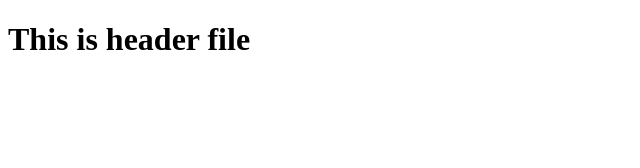
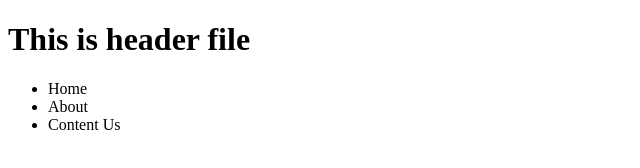
Before and after one commit to HemangFasra/git-pretice, a plain HTML site: page header.html in a window 1280 px wide. Shown: the whole page, without its empty margins (0-640 px from the left). Drawn offline with Linux system fonts and the light colour scheme.

Commit message:
add content in header

```diff
--- a/header.html
+++ b/header.html
@@ -7,5 +7,12 @@
 </head>
 <body>
     <h1>This is header file</h1>
+    <div class="list">
+        <ul>
+            <li>Home</li>
+            <li>About</li>
+            <li>Content Us</li>
+        </ul>
+    </div>
 </body>
 </html>
```
